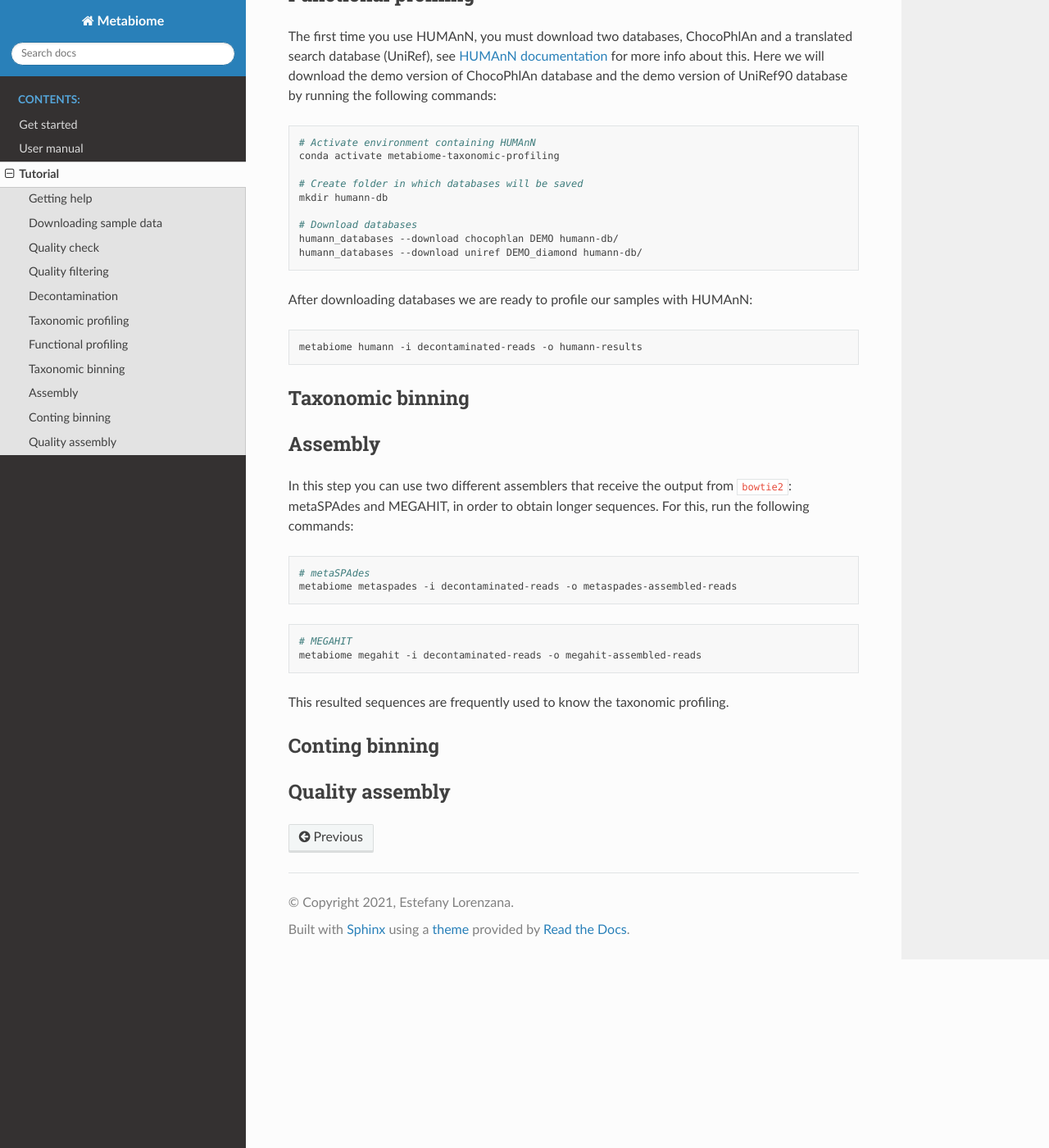
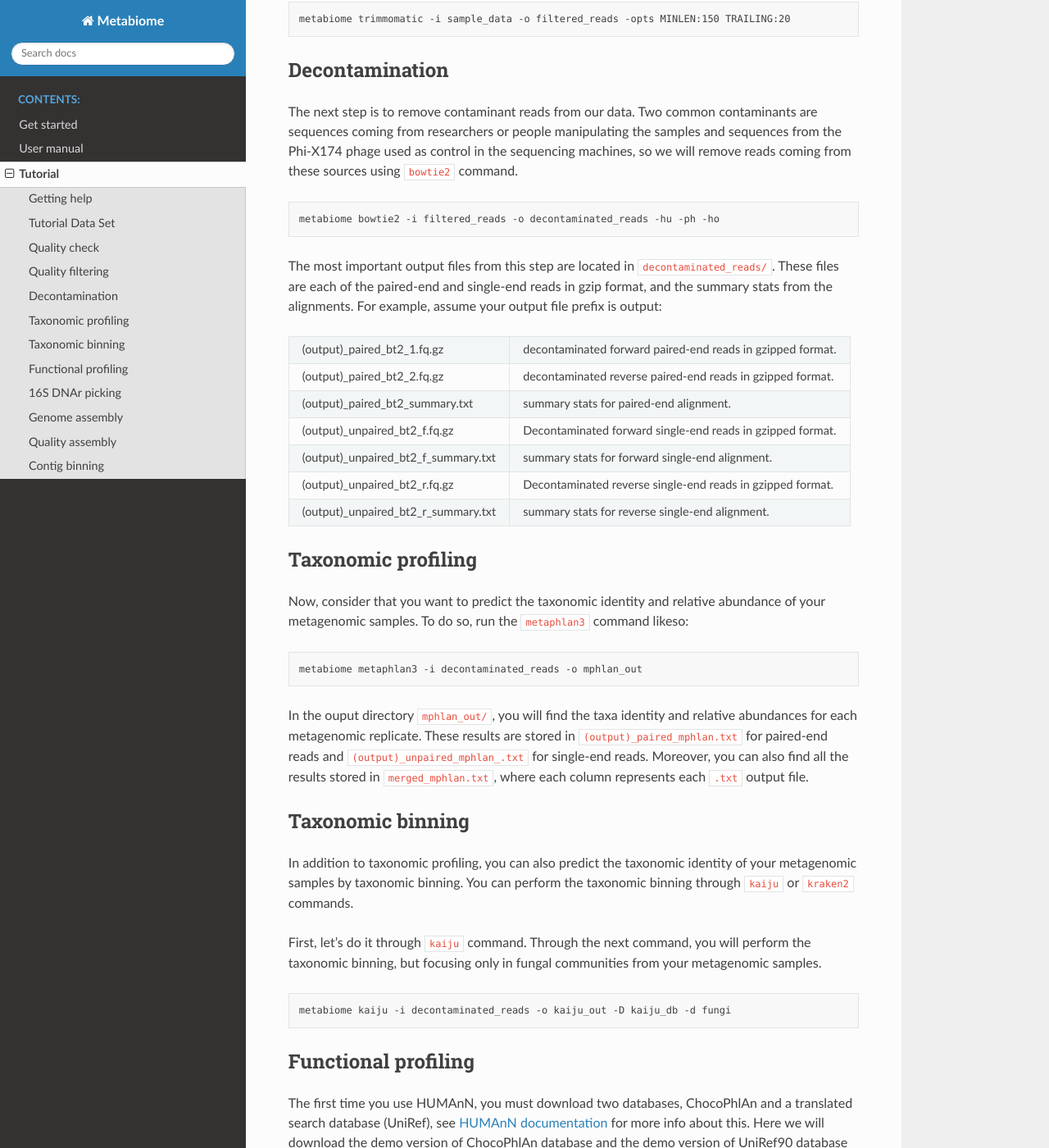
Before and after one commit to Nesper94/Metabiome, a Sphinx documentation site: the page built from documentation/source/tutorial.rst, in a window 1280 px wide and 1400 px high, scrolled down 1957 px. Shown: the whole window at 82% size. Built offline with Sphinx 7.4.7 and the Read the Docs theme 2.0.0, drawn with Linux system fonts in a browser that asks for light colours; some of the changed text lies outside the part shown.

Commit message:
Add new lines to Metabiome's Tutorial
-Specify tutorial purpose at the beginning.
-Continue writing tutorial subsections: decontamination, taxonomic binning and profiling, and
16S picking

```diff
--- a/documentation/source/tutorial.rst
+++ b/documentation/source/tutorial.rst
@@ -2,6 +2,20 @@
 
 Tutorial
 ========
+
+The purpose of this tutorial is to perform several steps of a metagenomic analysis using a data set from (), through our pipeline `Metabiome <https://github.com/Nesper94/metabiome>`_ .
+
+By the end of the tutorial, you will be able to:
+    * Get to know the ``Metabiome`` working environment.
+    * Check the quality of metagenomic reads.
+    * Filter and decontaminate metagenomic reads.
+    * Perform the taxonomic profiling of metagenomic reads.
+    * Perform the taxonomic binning of metagenomic reads.
+    * Perform the functional profiling of metagenomic reads.
+    * Pick 16S DNAr sequences from metagenomic reads.
+    * Assembly metagenomic paired-end reads into contigs.
+    * Assess the quality of the metagenomic contigs.
+    * Generate bins with metagenomic contigs and their respective paired-end reads.
 
 .. contents::
 
@@ -30,8 +44,8 @@ module, execute:
 These commands will show you how to use Metabiome and its modules and which
 parameters it needs or accepts.
 
-Downloading sample data
------------------------
+Tutorial Data Set
+-----------------
 
 .. code-block:: bash
 
@@ -71,21 +85,60 @@ The next step is to remove contaminant reads from our data. Two common
 contaminants are sequences coming from researchers or people manipulating the
 samples and sequences from the Phi-X174 phage used as control in the
 sequencing machines, so we will remove reads coming from these sources using
-:code:`bowtie2`.
+:code:`bowtie2` command.
 
 .. code-block:: bash
 
-    metabiome bowtie2 -i filtered_reads -o decontaminated_reads -hu -ph
+    metabiome bowtie2 -i filtered_reads -o decontaminated_reads -hu -ph -ho
+
+The most important output files from this step are located in :file:`decontaminated_reads/`. These files are each of the paired-end and single-end reads in gzip format, and the summary stats from the alignments. For example, assume your output file prefix is output:
+
++-------------------------------------+--------------------------------------------------------------+
+| (output)_paired_bt2_1.fq.gz         | decontaminated forward paired-end reads in gzipped format.   |
++-------------------------------------+--------------------------------------------------------------+
+| (output)_paired_bt2_2.fq.gz         | decontaminated reverse paired-end reads in gzipped format.   |
++-------------------------------------+--------------------------------------------------------------+
+| (output)_paired_bt2_summary.txt     | summary stats for paired-end alignment.                      |
++-------------------------------------+--------------------------------------------------------------+
+| (output)_unpaired_bt2_f.fq.gz       | Decontaminated forward single-end reads in gzipped format.   |
++-------------------------------------+--------------------------------------------------------------+
+| (output)_unpaired_bt2_f_summary.txt | summary stats for forward single-end alignment.              |
++-------------------------------------+--------------------------------------------------------------+
+| (output)_unpaired_bt2_r.fq.gz       | Decontaminated reverse single-end reads in gzipped format.   |
++-------------------------------------+--------------------------------------------------------------+
+| (output)_unpaired_bt2_r_summary.txt | summary stats for reverse single-end alignment.              |
++-------------------------------------+--------------------------------------------------------------+
 
 Taxonomic profiling
 -------------------
+
+Now, consider that you want to predict the taxonomic identity and relative abundance of your metagenomic samples. To do so, run the :code:`metaphlan3` command likeso:
+
+.. code-block:: bash
+
+    metabiome metaphlan3 -i decontaminated_reads -o mphlan_out
+
+In the ouput directory :file:`mphlan_out/`, you will find the taxa identity and relative abundances for each metagenomic replicate. These results are stored in :file:`(output)_paired_mphlan.txt` for paired-end reads and :file:`(output)_unpaired_mphlan_.txt` for single-end reads. Moreover, you can also find all the results stored in :file:`merged_mphlan.txt`, where each column represents each :file:`.txt` output file.
+
+
+Taxonomic binning
+-----------------
+
+In addition to taxonomic profiling, you can also predict the taxonomic identity of your metagenomic samples by taxonomic binning. You can perform the taxonomic binning through :code:`kaiju` or :code:`kraken2` commands.
+
+First, let's do it through :code:`kaiju` command. Through the next command, you will perform the taxonomic binning, but focusing only in fungal communities from your metagenomic samples.
+
+.. code-block:: bash
+
+    metabiome kaiju -i decontaminated_reads -o kaiju_out -D kaiju_db -d fungi
+
 
 Functional profiling
 --------------------
 
 The first time you use HUMAnN, you must download two databases, ChocoPhlAn and
 a translated search database (UniRef), see `HUMAnN documentation
-<https://github.com/biobakery/humann#5-download-the-databases>`_ for more info
+<https://github.com/biobakery/humann#5-download-the-databasutpues>`_ for more info
 about this. Here we will download the demo version of ChocoPhlAn database and
 the demo version of UniRef90 database by running the following commands:
 
@@ -105,13 +158,21 @@ After downloading databases we are ready to profile our samples with HUMAnN:
 
 .. code-block:: bash
 
-    metabiome humann -i decontaminated-reads -o humann-results
+    metabiome humann -i decontaminated_reads -o humann-results
 
-Taxonomic binning
------------------
 
-Assembly
---------
+16S DNAr picking
+----------------
+Now, lets suppose you want to perform additional analyses based on the 16S DNAr. The :code:`BBDuk` command can pick the 16S DNAr from your metagenomic samples. But first, you will need to download the 16S rDNA sequences from the database of your choice. We recommend to download the 16S rDNA sequences from the up-to-date `SILVA_16S database <https://www.arb-silva.de/>`_ and store it in a directory (:file:`SILVA_16S/`)
+
+.. code-block:: bash
+
+    metabiome bbduk -i decontaminated_reads -o bbduk_out -D SILVA_16S
+
+The output of :code:`BBDuk` is located in :file:`bbduk_out/`. This output is very similar to the `Decontamination section <Decontamination_>`_ output. However, in this context, these files represent the metagenomic reads that did aligned to the 16S DNAr sequences. Also, an additional file  :file:`(output)_singletons_bbdk.fq.gz` is generated, which contains the reads without a pair (singletons) that aligned to the 16S DNAr sequences, from the paired-end alignment.
+
+Genome assembly
+---------------
 
 In this step you can use two different assemblers that receive the output from :code:`bowtie2`:
 metaSPAdes and MEGAHIT, in order to obtain longer sequences. For this, run the following commands:
@@ -120,17 +181,17 @@ metaSPAdes and MEGAHIT, in order to obtain longer sequences. For this, run the f
 .. code-block:: bash
 
     # metaSPAdes
-    metabiome metaspades -i decontaminated-reads -o metaspades-assembled-reads
+    metabiome metaspades -i decontaminated_reads -o metaspades-assembled-reads
 
 .. code-block:: bash
 
     # MEGAHIT
-    metabiome megahit -i decontaminated-reads -o megahit-assembled-reads
+    metabiome megahit -i decontaminated_reads -o megahit-assembled-reads
 
 This resulted sequences are frequently used to know the taxonomic profiling.
 
-Conting binning
----------------
-
 Quality assembly
 ----------------
+
+Contig binning
+---------------
```
